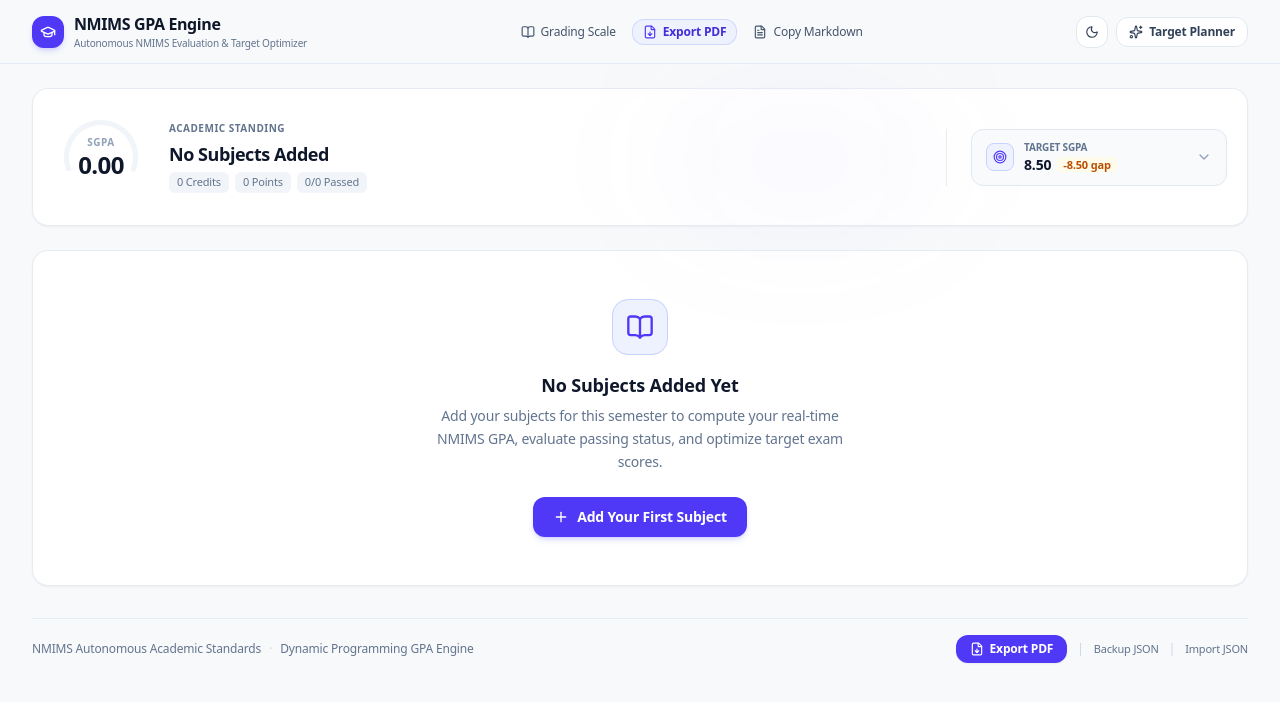
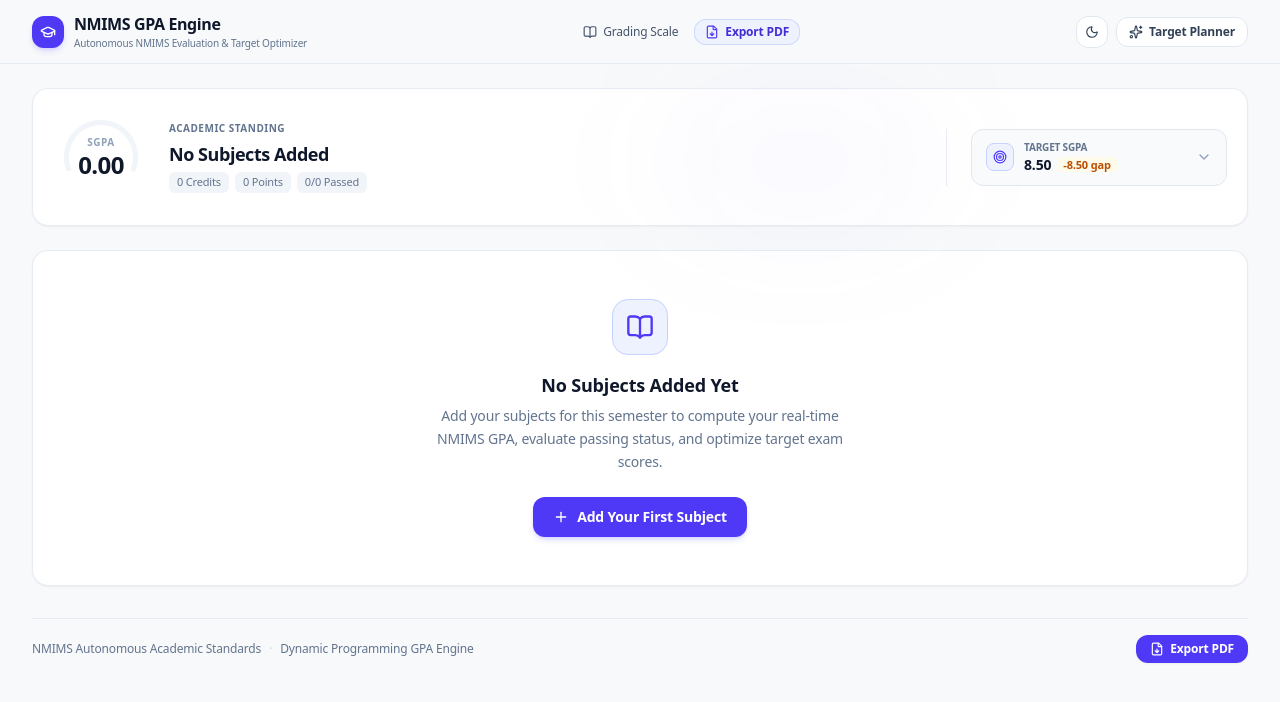
Before and after one commit to sylbornfurtado19/GPACalculator, a Next.js app: page / in a window 1280 px wide. Shown: the top 702 px of the page. Built offline with nearby package versions, Linux system fonts and the light colour scheme.

Commit message:
feat: add academic HUD page with GPA calculation, ghost optimizer, and telemetry dashboard

```diff
--- a/src/app/page.tsx
+++ b/src/app/page.tsx
@@ -15,13 +15,10 @@
 import {
   Moon,
   Sun,
-  Download,
-  Upload,
   BookOpen,
   Check,
   GraduationCap,
   Sparkles,
-  FileText,
   FileDown,
   X,
   Trash2,
@@ -249,28 +246,6 @@
     setTimeout(() => setCopyToast(null), 3000);
   };
 
-  // Export transcript as clean markdown
-  const handleCopyTranscript = () => {
-    if (courses.length === 0) {
-      showToast('No subjects to export yet');
-      return;
-    }
-    let md = `# NMIMS Academic Transcript Summary\n`;
-    md += `Current SGPA: ${currentTelemetry.sgpa.toFixed(2)} / 10.00\n`;
-    md += `Total Credits: ${currentTelemetry.totalCredits} | Earned Grade Points: ${currentTelemetry.earnedGradePoints}\n\n`;
-    md += `| Code | Course Name | Type | Credits | ICA (/50) | SEE (/100) | Final % | Grade | Points |\n`;
-    md += `|---|---|---|---|---|---|---|---|---|\n`;
-
-    courses.forEach((c) => {
-      const ev = currentTelemetry.courseEvaluations[c.id];
-      md += `| ${c.code} | ${c.name} | ${c.type} | ${c.credits} | ${c.icaMarks} | ${c.type === 'standard' ? c.seeMarks : 'N/A'} | ${ev?.finalPercentage ?? 0}% | ${ev?.grade ?? 'F'} | ${ev?.gradePoints ?? 0} |\n`;
-    });
-
-    navigator.clipboard.writeText(md).then(() => {
-      showToast('Transcript copied in Markdown format');
-    });
-  };
-
   // Export official NMIMS PDF grade card report
   const handleExportPdf = () => {
     if (courses.length === 0) {
@@ -284,41 +259,6 @@
       console.error('Failed to generate PDF', err);
       showToast('Failed to export PDF');
     }
-  };
-
-  // Export JSON configuration
-  const handleExportJson = () => {
-    if (courses.length === 0) {
-      showToast('No subjects to export');
-      return;
-    }
-    const dataStr = 'data:text/json;charset=utf-8,' + encodeURIComponent(JSON.stringify(courses, null, 2));
-    const downloadAnchor = document.createElement('a');
-    downloadAnchor.setAttribute('href', dataStr);
-    downloadAnchor.setAttribute('download', `nmims_gpa_plan_${Date.now()}.json`);
-    document.body.appendChild(downloadAnchor);
-    downloadAnchor.click();
-    downloadAnchor.remove();
-    showToast('Curriculum JSON exported successfully');
-  };
-
-  // Import JSON configuration
-  const handleImportJson = (e: React.ChangeEvent<HTMLInputElement>) => {
-    const file = e.target.files?.[0];
-    if (!file) return;
-    const reader = new FileReader();
-    reader.onload = (event) => {
-      try {
-        const parsed = JSON.parse(event.target?.result as string);
-        if (Array.isArray(parsed)) {
-          setCourses(parsed);
-          showToast('Imported courses successfully');
-        }
-      } catch (err) {
-        showToast('Invalid JSON file format');
-      }
-    };
-    reader.readAsText(file);
   };
 
   // Reset confirmation dialog state
@@ -373,13 +313,6 @@
             >
               <FileDown className="w-3.5 h-3.5 text-indigo-600 dark:text-cyan-400" />
               <span>Export PDF</span>
-            </button>
-            <button
-              onClick={handleCopyTranscript}
-              className="hover:text-slate-900 dark:hover:text-white transition-colors whitespace-nowrap shrink-0 flex items-center gap-1.5 cursor-pointer"
-            >
-              <FileText className="w-3.5 h-3.5" />
-              <span>Copy Markdown</span>
             </button>
           </nav>
 
@@ -526,7 +459,7 @@
             <span>Dynamic Programming GPA Engine</span>
           </div>
 
-          <div className="flex items-center gap-2.5">
+          <div className="flex items-center">
             <button
               onClick={handleExportPdf}
               className="flex items-center gap-1.5 px-3.5 py-1.5 rounded-xl bg-indigo-600 hover:bg-indigo-700 text-white font-semibold shadow-xs transition-all cursor-pointer active:scale-95"
@@ -534,24 +467,6 @@
               <FileDown className="w-3.5 h-3.5" />
               <span>Export PDF</span>
             </button>
-            <span className="text-slate-300 dark:text-neutral-700">|</span>
-            <button
-              onClick={handleExportJson}
-              className="flex items-center gap-1 hover:text-slate-900 dark:hover:text-white transition-colors cursor-pointer text-[11px]"
-              title="Backup JSON"
-            >
-              <span>Backup JSON</span>
-            </button>
-            <span className="text-slate-300 dark:text-neutral-700">|</span>
-            <label className="flex items-center gap-1 hover:text-slate-900 dark:hover:text-white transition-colors cursor-pointer text-[11px]" title="Restore JSON">
-              <span>Import JSON</span>
-              <input
-                type="file"
-                accept=".json"
-                onChange={handleImportJson}
-                className="hidden"
-              />
-            </label>
           </div>
         </footer>
       </main>
```
